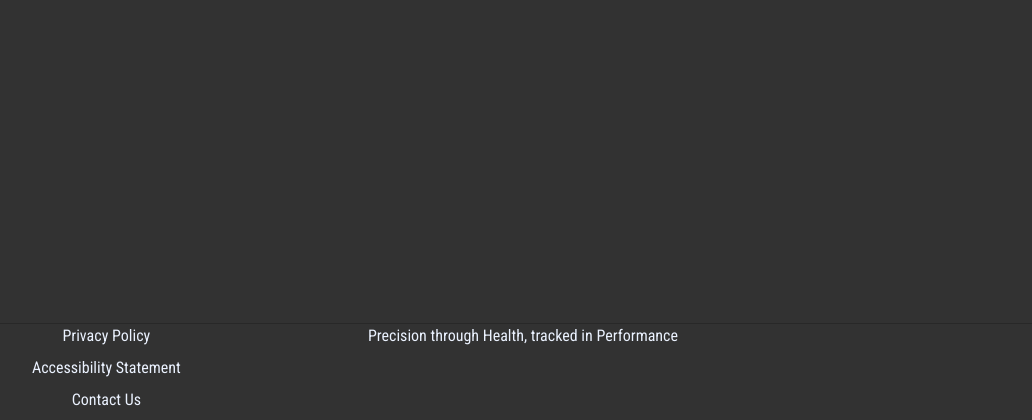
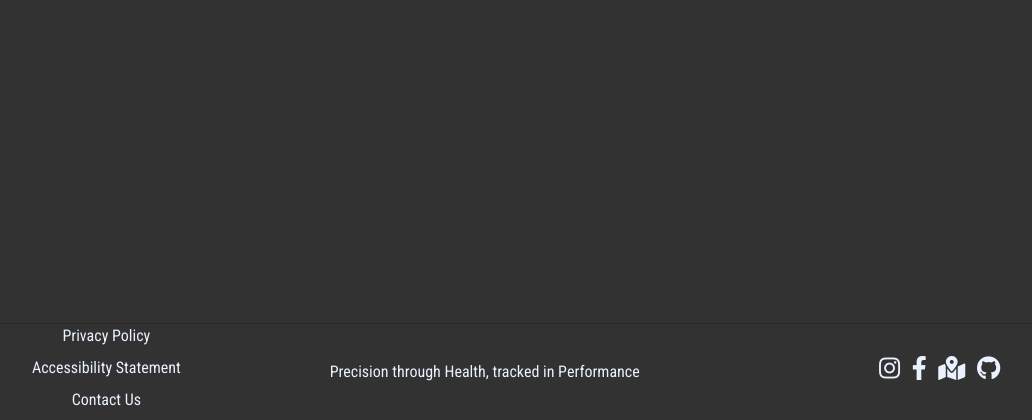
Before and after one commit to deanroche/PHP-AthleteProgram, a Django app: page / in a window 1280 px wide. Shown: the part 380-800 px from the top of the page, without its empty margins (117-1149 px from the left). Run offline with Django 3.2, Linux system fonts and the light colour scheme; some libraries are stand-ins or nearby versions.

Commit message:
Media query added for 768px and up to vertical center brand-note p element

```diff
--- a/PHPAthleteProgram/static/css/style.css
+++ b/PHPAthleteProgram/static/css/style.css
@@ -89,7 +89,7 @@ footer .row {
 
 .brand-note p {
     color: #ebf2ff;
-    margin-bottom: 0.5rem;
+
 }
 
 .socials {
@@ -124,3 +124,17 @@ footer .row {
             -ms-flex: 1;
                 flex: 1;
 }
+
+/* Media queries */
+
+@media (min-width: 768px) {
+    .brand-note {
+        position: relative;
+    }
+
+    .brand-note p {
+        position: absolute;
+        top: 50%;
+        transform: translateY(-50%);
+    }
+}
--- a/templates/base.html
+++ b/templates/base.html
@@ -11,7 +11,8 @@
     <!-- Bootstrap, Font Awesome loaded -->
     <link rel="stylesheet" href="https://stackpath.bootstrapcdn.com/bootstrap/4.5.2/css/bootstrap.min.css"
           integrity="sha384-JcKb8q3iqJ61gNV9KGb8thSsNjpSL0n8PARn9HuZOnIxN0hoP+VmmDGMN5t9UJ0Z" crossorigin="anonymous">
-
+    <link rel="stylesheet" href="https://cdnjs.cloudflare.com/ajax/libs/font-awesome/5.14.0/css/all.min.css"
+          integrity="sha512-1PKOgIY59xJ8Co8+NE6FZ+LOAZKjy+KY8iq0G4B3CyeY6wYHN3yt9PW0XpSriVlkMXe40PTKnXrLnZ9+fkDaog==" crossorigin="anonymous"/>
     <!-- Custom Stylesheet loaded from static folder -->
     <link rel="stylesheet" href="{% static 'css/style.css' %}">
 
```
